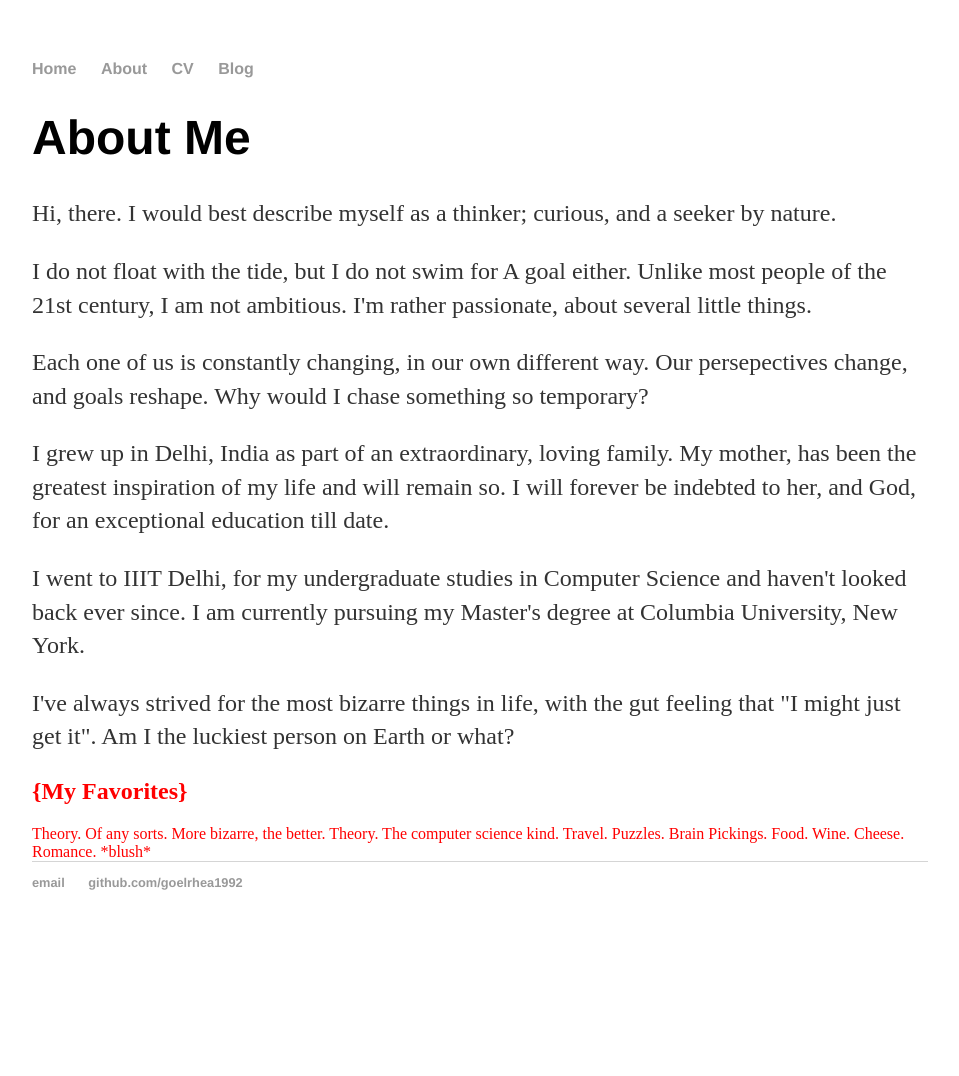
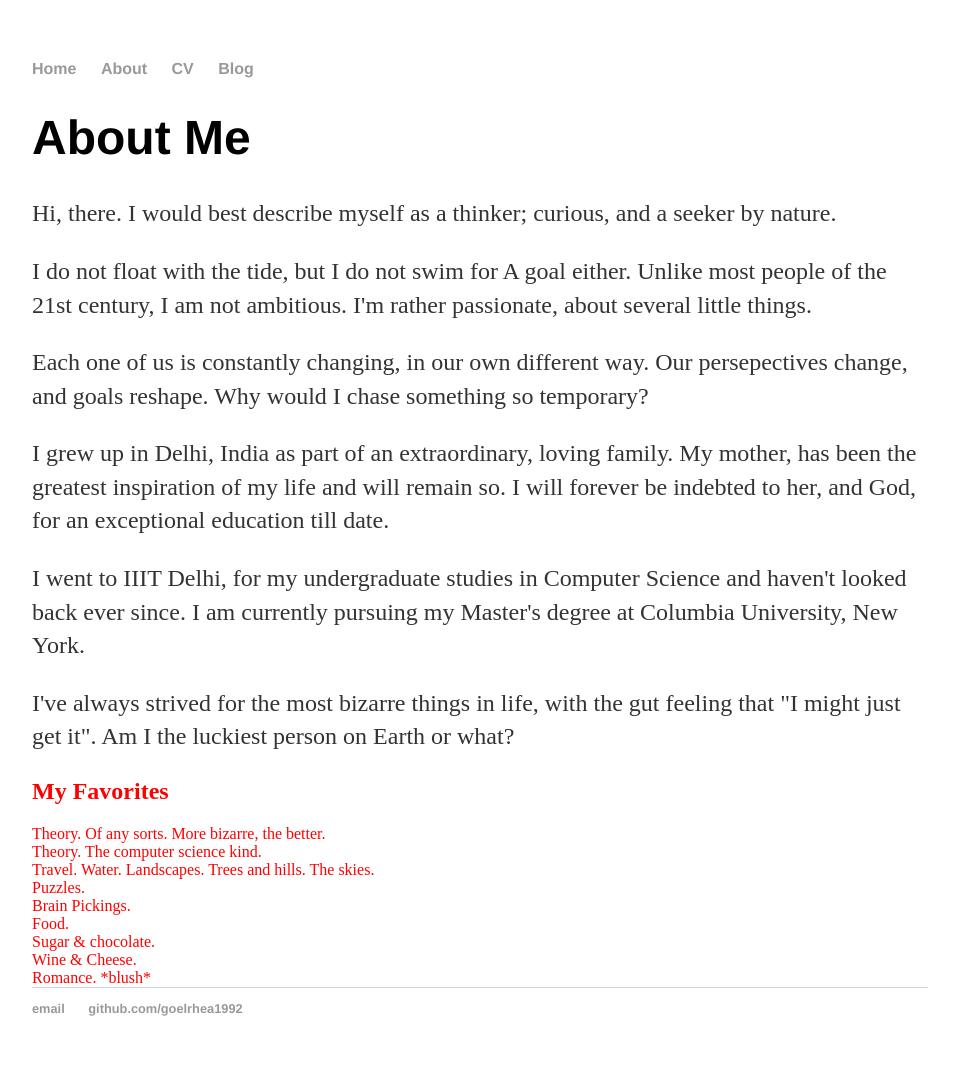
Before and after one commit to goelrhea1992/goelrhea1992.github.io, a Jekyll site: the page built from about/index.html, in a window 1280 px wide. Shown: the whole page, without its empty margins (160-1119 px from the left). Built offline with Jekyll 4.4.1, drawn with Linux system fonts in a browser that asks for light colours; before the commit the page ends 950 px from its top, so only the background shows below that.

Commit message:
Update index.html

```diff
--- a/about/index.html
+++ b/about/index.html
@@ -31,14 +31,14 @@ title: About Me
       Am I the luckiest person on Earth or what?
       </p>
 
-      <h2>{My Favorites}</h1>
-      Theory. Of any sorts. More bizarre, the better.
-      Theory. The computer science kind.
-      Travel.
-      Puzzles.
-      Brain Pickings.
-      Food.
-      Wine.
-      Cheese.
-      Romance. *blush*
+      <h2>My Favorites</h2>
+      Theory. Of any sorts. More bizarre, the better. </br>
+      Theory. The computer science kind.</br>
+      Travel. Water. Landscapes. Trees and hills. The skies. </br>
+      Puzzles.</br>
+      Brain Pickings.</br>
+      Food.</br>
+      Sugar & chocolate. </br>
+      Wine & Cheese.</br>
+      Romance. *blush*</br>
   </font>
```
